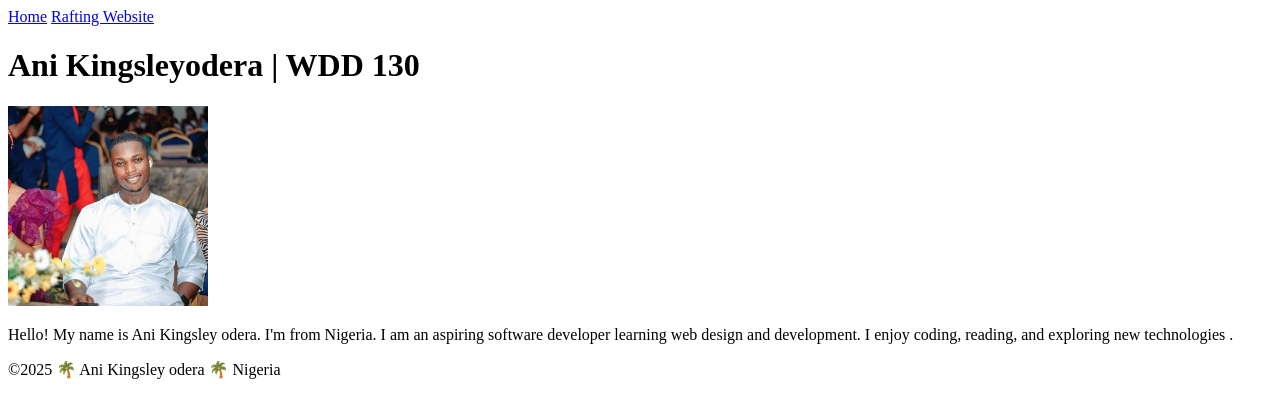
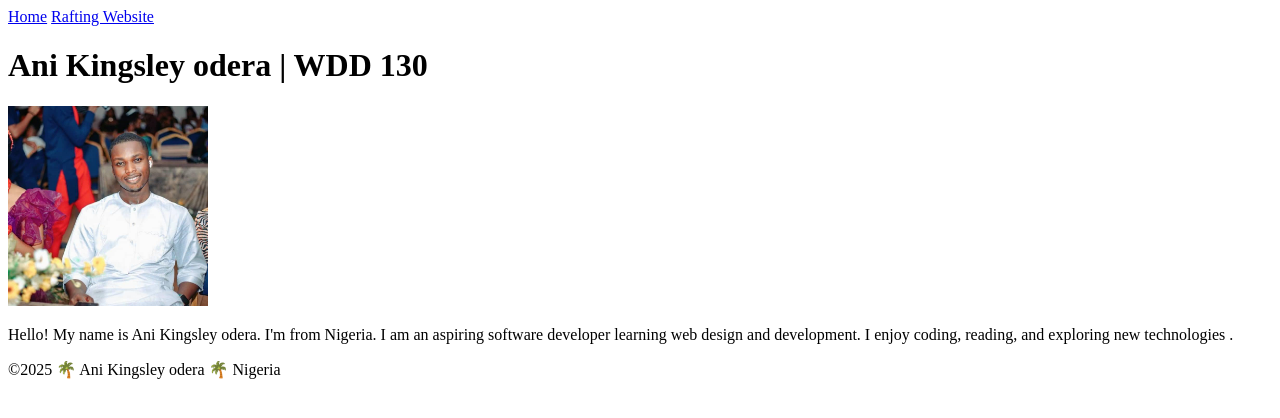
Before and after one commit to Odera5/wdd130, a plain HTML site: page index.html in a window 1280 px wide. Drawn offline with Linux system fonts and the light colour scheme.

Commit message:
Home page

```diff
--- a/index.html
+++ b/index.html
@@ -14,7 +14,7 @@
     </header>
 
     <main>
-      <h1>Ani Kingsleyodera | WDD 130</h1>
+      <h1>Ani Kingsley odera | WDD 130</h1>
       <img src="images/profile.jpg" alt="Hello, my name is Ani Kingsley odera" width="200">
       <p>Hello! My name is Ani Kingsley odera. I'm from Nigeria. I am an aspiring software developer learning web design and development. I enjoy coding, reading, and exploring new technologies .</p>
     </main>
```
